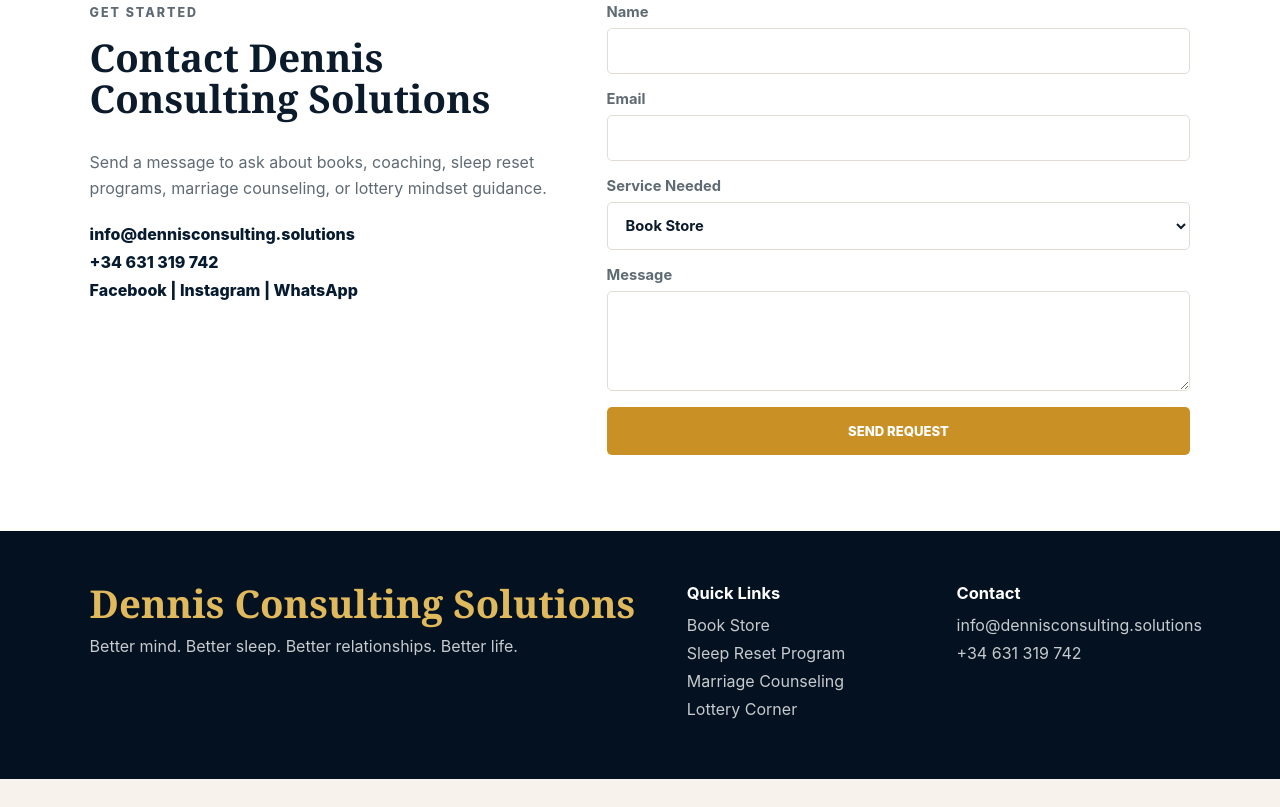
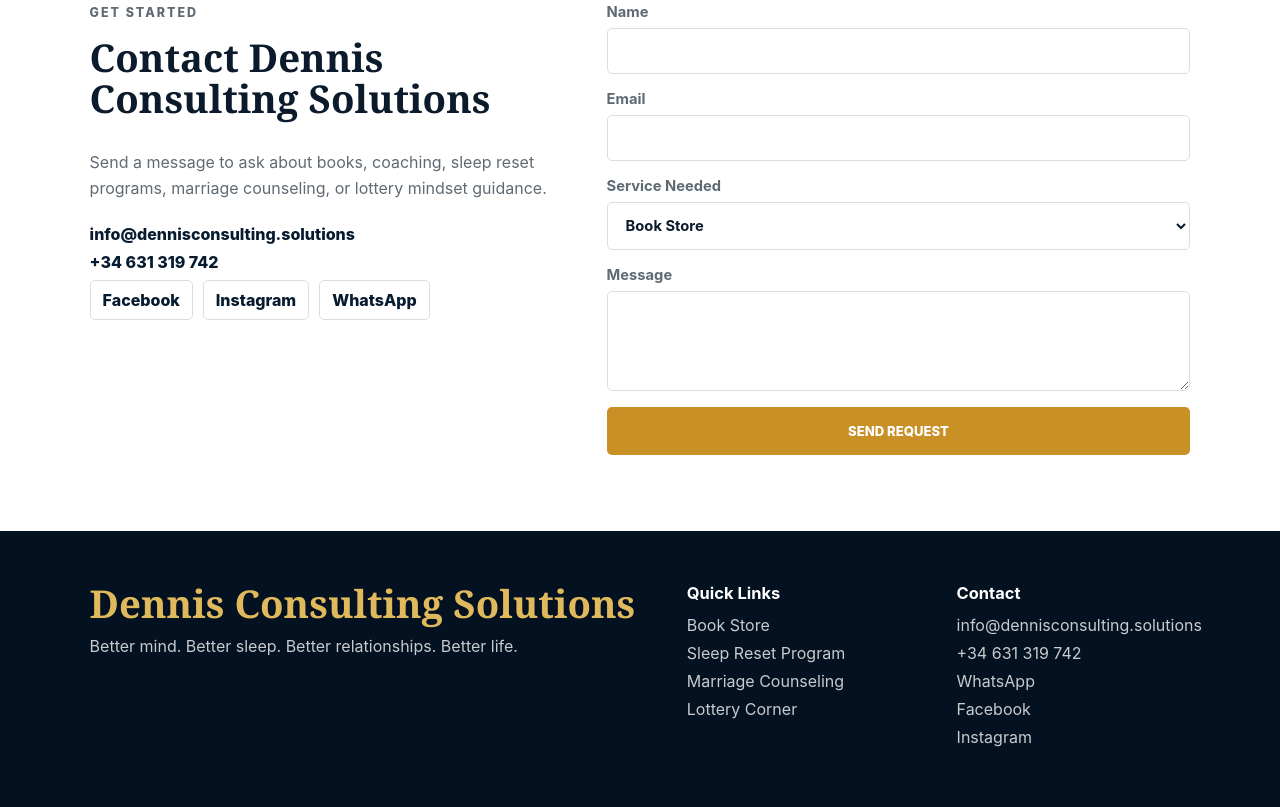
Before and after one commit to DennisTekoh/dennis, a website built with Vite: page index.html in a window 1280 px wide. Shown: the part 9213-10020 px from the top of the page. Before the commit the page ends 9992 px from the top, so only its background shows below. Built offline with nearby package versions, Linux system fonts and the light colour scheme.

Commit message:
Add social contact links

```diff
--- a/index.html
+++ b/index.html
@@ -260,7 +260,11 @@
           <div class="contact-list">
             <a href="mailto:info@dennisconsulting.solutions">info@dennisconsulting.solutions</a>
             <a href="tel:+34631319742">+34 631 319 742</a>
-            <span>Facebook | Instagram | WhatsApp</span>
+            <div class="social-links" aria-label="Social media links">
+              <a href="https://www.facebook.com/share/14fz5KoeEgR/?ref=1" target="_blank" rel="noopener noreferrer">Facebook</a>
+              <a href="https://www.instagram.com/dennisagwe/" target="_blank" rel="noopener noreferrer">Instagram</a>
+              <a href="https://wa.me/34631319742" target="_blank" rel="noopener noreferrer">WhatsApp</a>
+            </div>
           </div>
         </div>
         <form name="landing-contact" method="POST" data-netlify="true">
@@ -299,6 +303,9 @@
         <h3 data-i18n="navContact">Contact</h3>
         <a href="mailto:info@dennisconsulting.solutions">info@dennisconsulting.solutions</a>
         <a href="tel:+34631319742">+34 631 319 742</a>
+        <a href="https://wa.me/34631319742" target="_blank" rel="noopener noreferrer">WhatsApp</a>
+        <a href="https://www.facebook.com/share/14fz5KoeEgR/?ref=1" target="_blank" rel="noopener noreferrer">Facebook</a>
+        <a href="https://www.instagram.com/dennisagwe/" target="_blank" rel="noopener noreferrer">Instagram</a>
       </div>
     </footer>
     <script type="module" src="./script.js"></script>
--- a/styles.css
+++ b/styles.css
@@ -672,6 +672,23 @@
   text-decoration: none;
 }
 
+.social-links {
+  display: flex;
+  flex-wrap: wrap;
+  gap: 10px;
+}
+
+.social-links a {
+  border: 1px solid var(--line);
+  border-radius: 5px;
+  padding: 9px 12px;
+}
+
+.social-links a:hover {
+  border-color: var(--gold);
+  color: var(--gold);
+}
+
 form {
   display: grid;
   gap: 16px;
```
